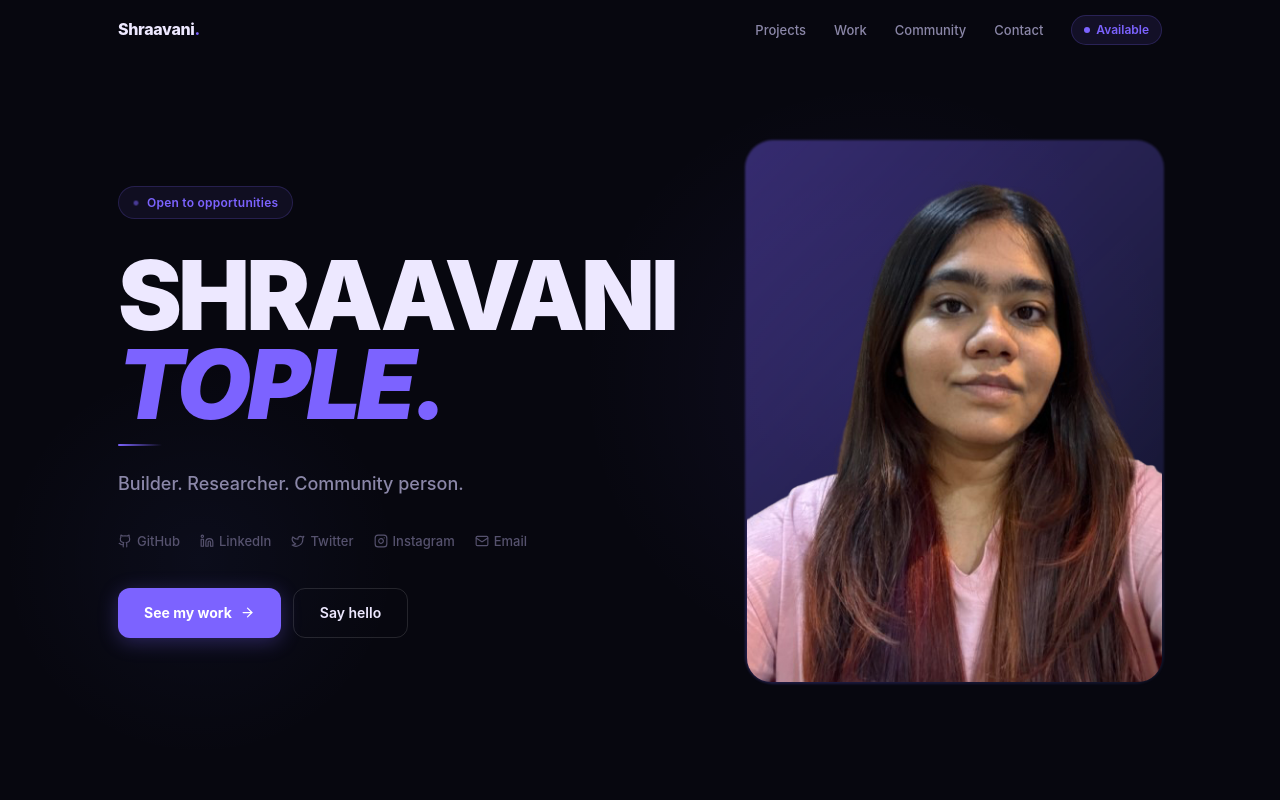
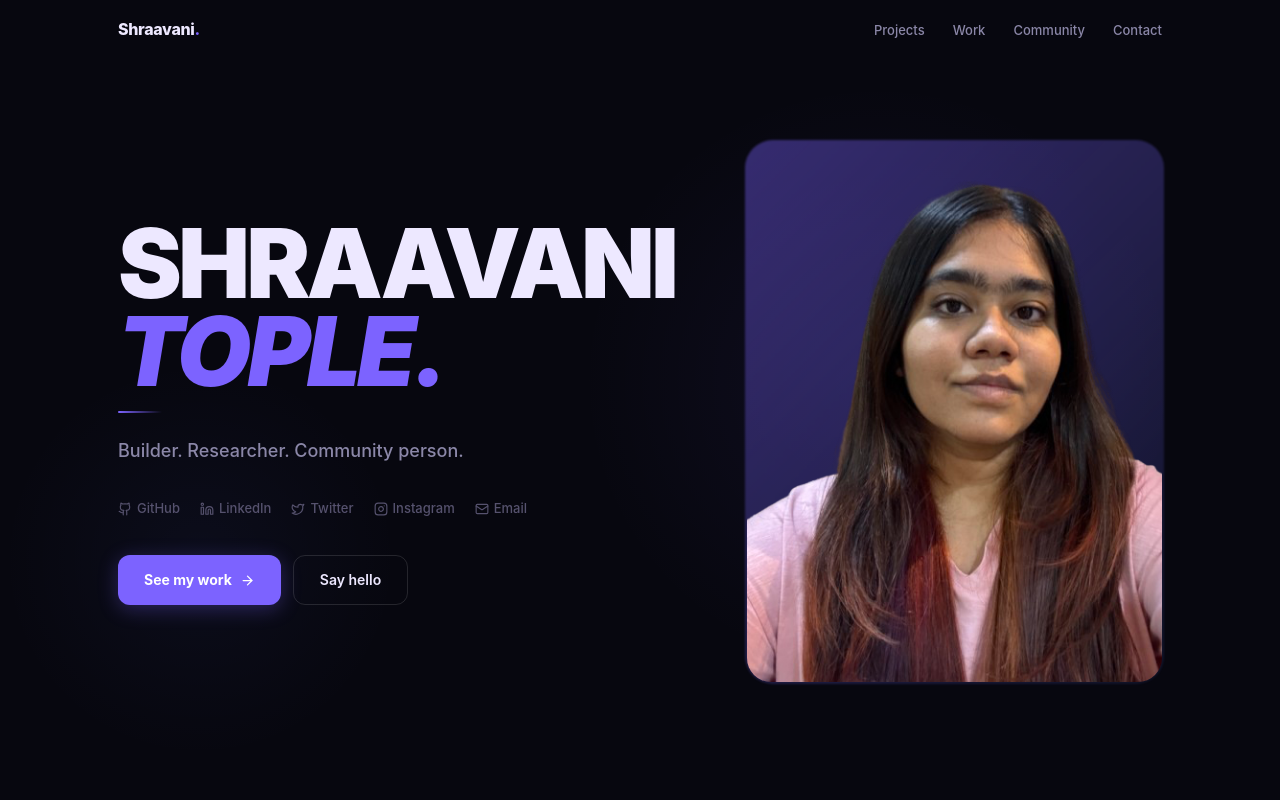
Before and after one commit to ShraavaniTople/ShraavaniTople.github.io, a Next.js app: page / in a window 1280 px wide. Shown: the top 800 px of the page. Built offline with nearby package versions, Linux system fonts and the light colour scheme.

Commit message:
remove: open to opportunities badge and available status

```diff
--- a/components/layout/Navbar.tsx
+++ b/components/layout/Navbar.tsx
@@ -50,10 +50,6 @@ export default function Navbar() {
                 {l.label}
               </button>
             ))}
-            <span style={{fontSize:12,fontWeight:600,color:"#7C63FF",background:"rgba(124,99,255,0.1)",border:"1px solid rgba(124,99,255,0.22)",borderRadius:99,padding:"4px 12px",display:"flex",alignItems:"center",gap:6}}>
-              <span style={{width:6,height:6,borderRadius:"50%",background:"#7C63FF",display:"inline-block",animation:"pulse-dot 2s infinite"}}/>
-              Available
-            </span>
           </nav>
           <button onClick={() => setOpen(o=>!o)} className="nav-m" style={{background:"none",border:"none",cursor:"pointer",display:"none",color:"#EDE8FF"}}>
             {open ? <X size={20}/> : <Menu size={20}/>}
--- a/components/sections/Hero.tsx
+++ b/components/sections/Hero.tsx
@@ -37,13 +37,6 @@ export default function Hero() {
 
           {/* LEFT */}
           <div>
-            <motion.div {...f(0.1)} style={{display:"inline-flex",alignItems:"center",gap:8,marginBottom:32,
-              background:"rgba(124,99,255,0.08)",border:"1px solid rgba(124,99,255,0.2)",
-              borderRadius:99,padding:"6px 14px"}}>
-              <span style={{width:6,height:6,borderRadius:"50%",background:"#7C63FF",display:"inline-block",animation:"pulse-dot 2s infinite"}}/>
-              <span style={{fontSize:12,fontWeight:600,color:"#7C63FF",letterSpacing:"0.02em"}}>Open to opportunities</span>
-            </motion.div>
-
             <div style={{overflow:"hidden", marginBottom:16}}>
               <motion.h1
                 initial={{opacity:0, y:40}}
```
